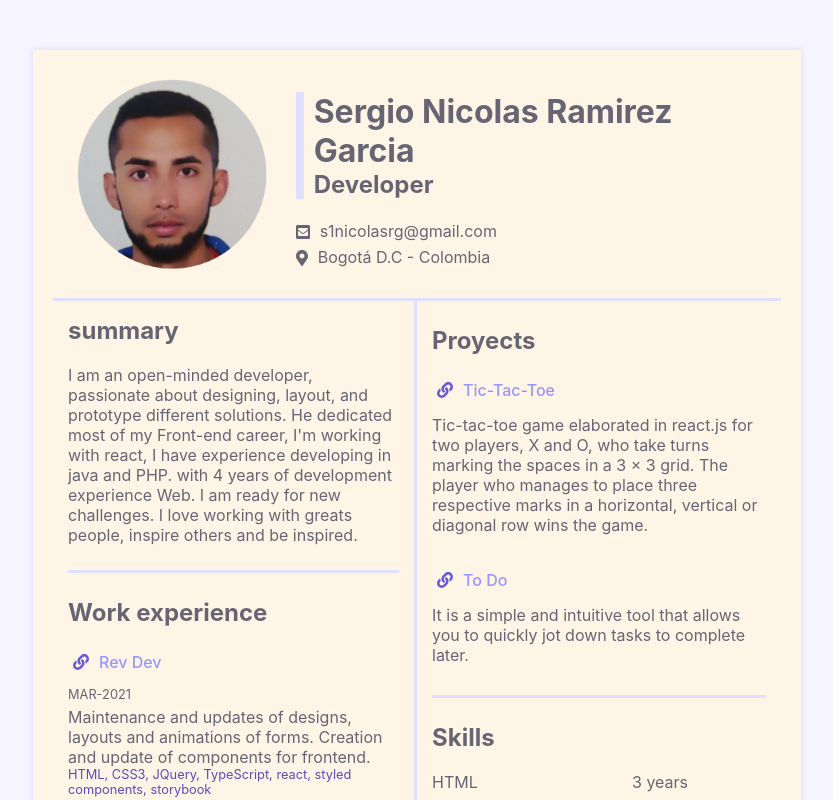
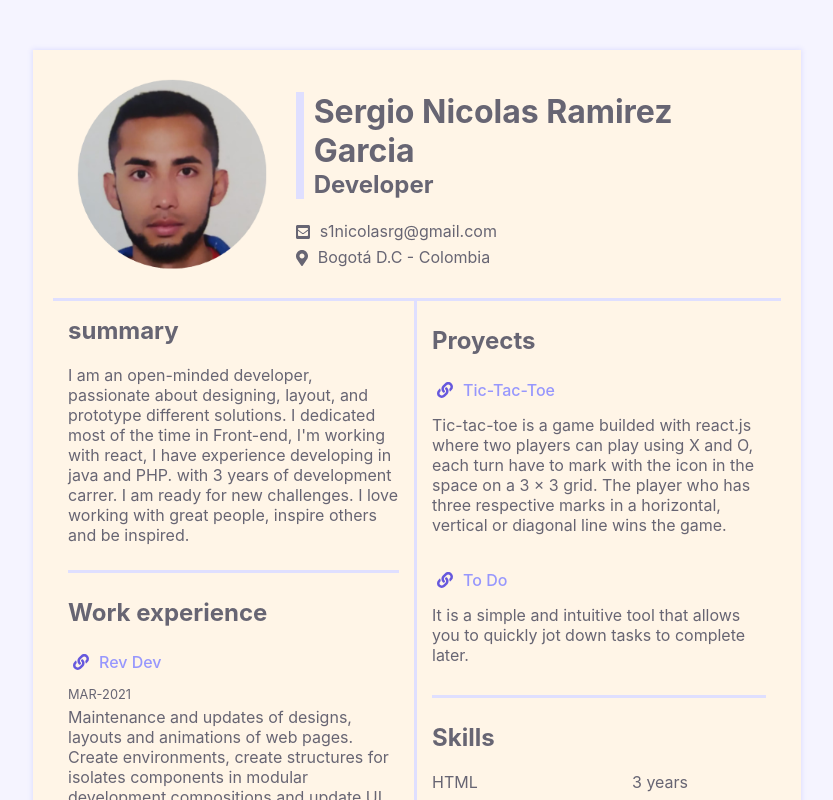
Before and after one commit to nickothan/Hoja-de-vida, a React (Create React App) app: page / in a window 1280 px wide. Shown: the top 800 px of the page, without its empty margins (223-1056 px from the left). Built offline with nearby package versions, Linux system fonts and the light colour scheme.

Commit message:
[CN-19] Translate (#23)
* CN-20 textos traducidos

* Update

```diff
--- a/src/componentes/ExpLaboral/ExpLaboral.jsx
+++ b/src/componentes/ExpLaboral/ExpLaboral.jsx
@@ -20,8 +20,11 @@ export default function ExpLaboral() {
       </LinkContainer>
       <Date>MAR-2021</Date>
       <p>
-        Maintenance and updates of designs, layouts and animations of forms.
-        Creation and update of components for frontend.
+
+        Maintenance and updates of designs, layouts and animations of web pages.
+        Create environments, create structures for isolates components in
+        modular development compositions and update UI components.
+
       </p>
       <Skills>
         HTML, CSS3, JQuery, TypeScript, react, styled components, storybook
--- a/src/componentes/Proyectos/Proyectos.jsx
+++ b/src/componentes/Proyectos/Proyectos.jsx
@@ -7,7 +7,9 @@ export default function Proyectos() {
     {
       title: 'Tic-Tac-Toe',
       desctipcion:
-        'Tic-tac-toe game elaborated in react.js for two players, X and O, who take turns marking the spaces in a 3 × 3 grid. The player who manages to place three respective marks in a horizontal, vertical or diagonal row wins the game.',
+
+        'Tic-tac-toe is a game builded with react.js where two players can play using X and O, each turn have to mark with the icon in the space on a 3 × 3 grid. The player who has three respective marks in a horizontal, vertical or diagonal line wins the game.',
+
       link: 'https://tic-tac-toe-nico.netlify.app/'
     },
     {
--- a/src/componentes/Resumen/Resumen.jsx
+++ b/src/componentes/Resumen/Resumen.jsx
@@ -8,10 +8,12 @@ export default function Resumen() {
       <br />
       <p>
         I am an open-minded developer, passionate about designing, layout, and
-        prototype different solutions. He dedicated most of my Front-end career,
-        I'm working with react, I have experience developing in java and PHP.
-        with 4 years of development experience Web. I am ready for new
-        challenges. I love working with greats people, inspire others and be
+
+        prototype different solutions. I dedicated most of the time in
+        Front-end, I'm working with react, I have experience developing in java
+        and PHP. with 3 years of development carrer. I am ready for new
+        challenges. I love working with great people, inspire others and be
+
         inspired.
       </p>
     </ResumeContainer>
```
